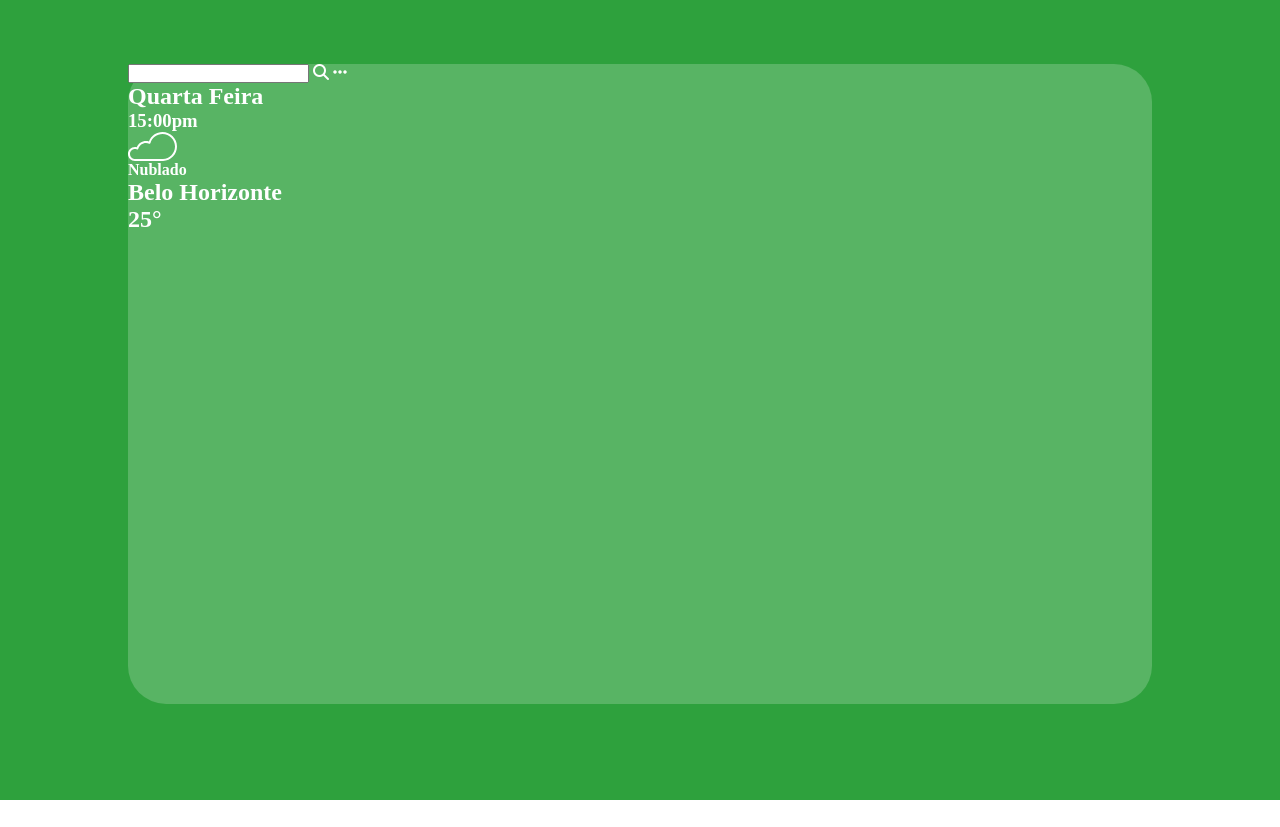
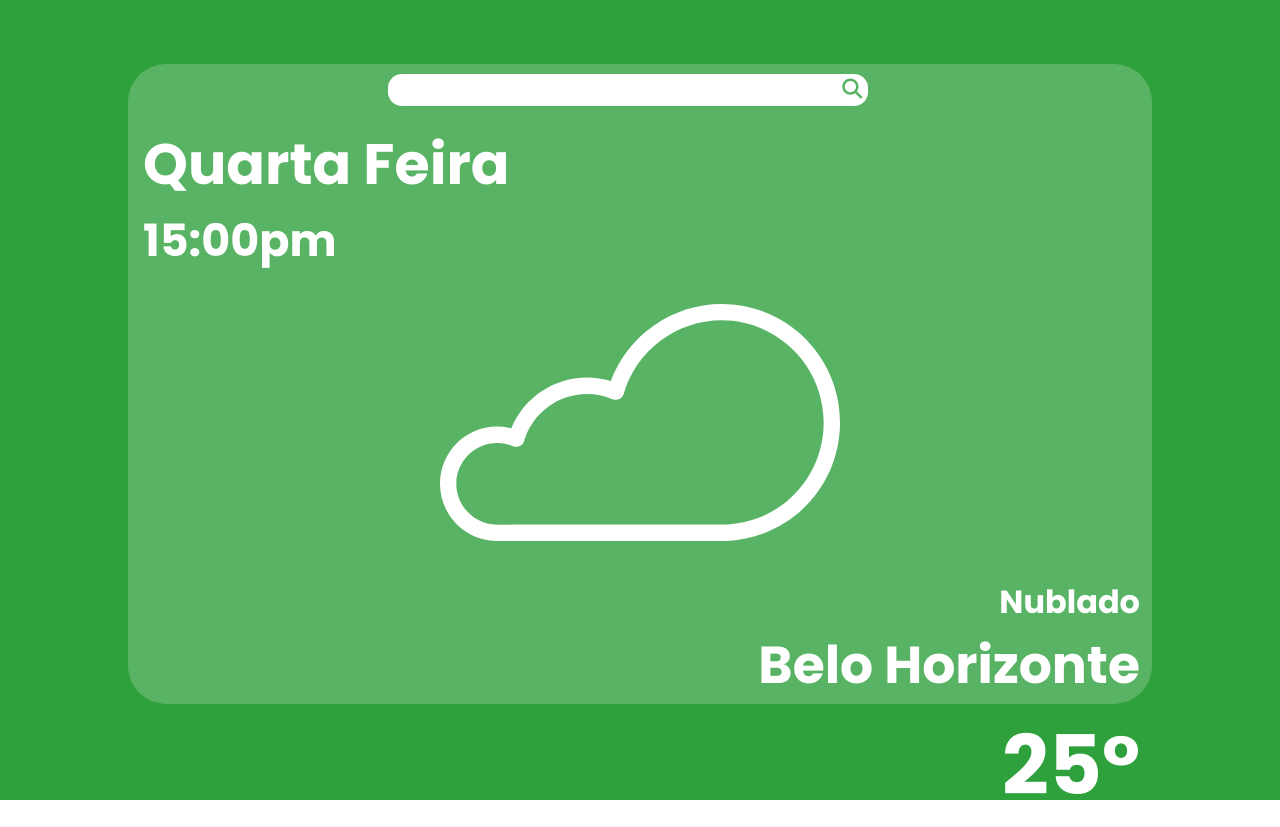
Before and after one commit to Akayy0/QWeather, a plain HTML site: page src/index.html in a window 1280 px wide. Before the commit the page ends 800 px from the top, so only its background shows below. Drawn offline with Linux system fonts and the light colour scheme.

Commit message:
css base

```diff
--- a/src/index.html
+++ b/src/index.html
@@ -19,8 +19,8 @@
 
             <div class="find">
                 <input type="text" class="search">
-                <i class="fa-solid fa-magnifying-glass"></i>
-                <i class="fa-solid fa-ellipsis"></i>
+                <i class="fa-solid fa-magnifying-glass sc"></i>
+
             </div>
 
             <div class="time">
--- a/src/styles/index.css
+++ b/src/styles/index.css
@@ -1,7 +1,10 @@
+@import url('https://fonts.googleapis.com/css2?family=Poppins:ital,wght@0,100;0,200;0,300;0,400;0,500;0,600;0,700;0,800;0,900;1,100&display=swap');
+
 *{
     margin: 0;
     padding: 0;
     color: white;
+    font-family: 'Poppins', sans-serif;
 }
 
 .bg{
@@ -20,6 +23,68 @@
     height: 80%;
     border-radius: 38px;
 
-
+    display: flex;
+    flex-direction: column;
 
 }
+
+.main .find{
+    margin-top: 10px;
+    align-self: center;
+    margin-bottom: 15px;
+}
+
+.main .find .search{
+    width: 30rem;
+    height: 2rem;
+    border-radius: 14px;
+    border: 1px transparent;
+    outline: none;
+    color: black ;
+}
+
+.main .find .sc{
+    position: relative;
+    top: 2px;
+    right: 30px;
+    font-size: 20px;
+    color: #58b464;
+}
+
+.main .time{
+    text-align: left;
+    margin-left: 15px;
+
+    font-size: 38px;
+    margin-bottom: 15px;
+}
+
+.main .center{
+    margin-top: 15px;
+    align-self: center;
+    position: relative;
+    margin-bottom: 22px;
+
+}
+
+.main .center img{
+    width: 400px;
+}
+
+.main .weather{
+    margin-top: 15px;
+    margin-right: 12px;
+    text-align: right;
+}
+
+.main .weather h4{
+    font-size: 32px;
+}
+
+.main .weather h1{
+    font-size: 52px;
+}
+
+.main .weather h2{
+    font-size: 82px;
+}
```
